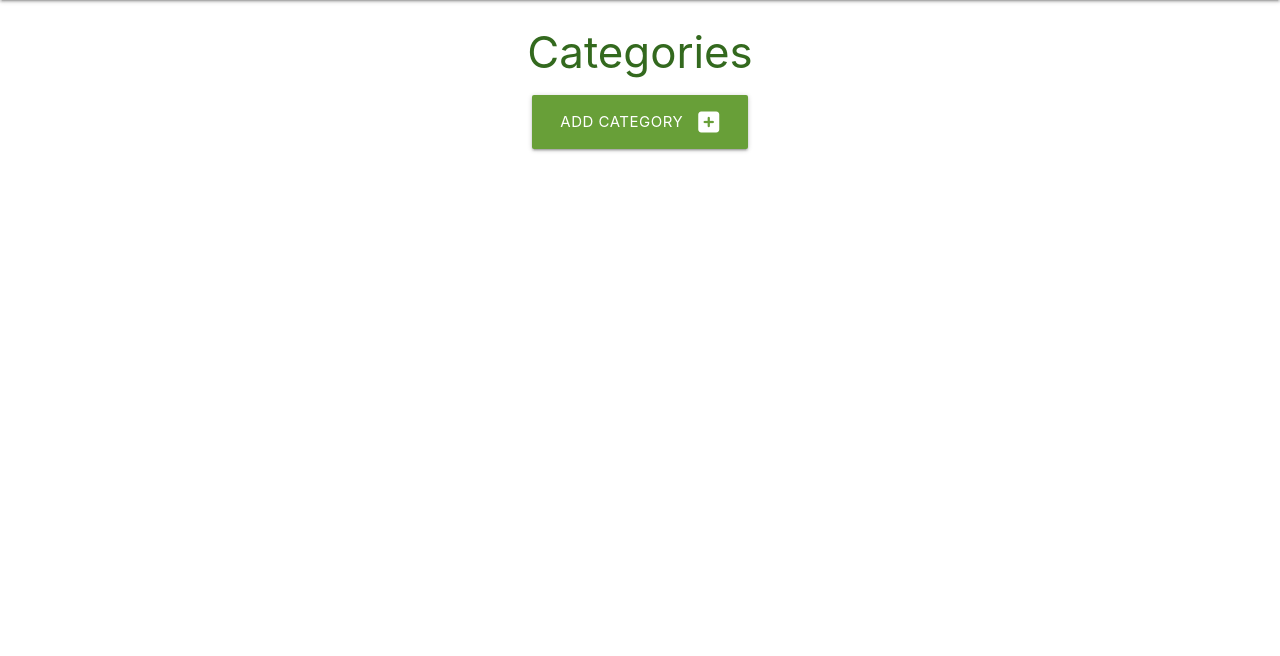
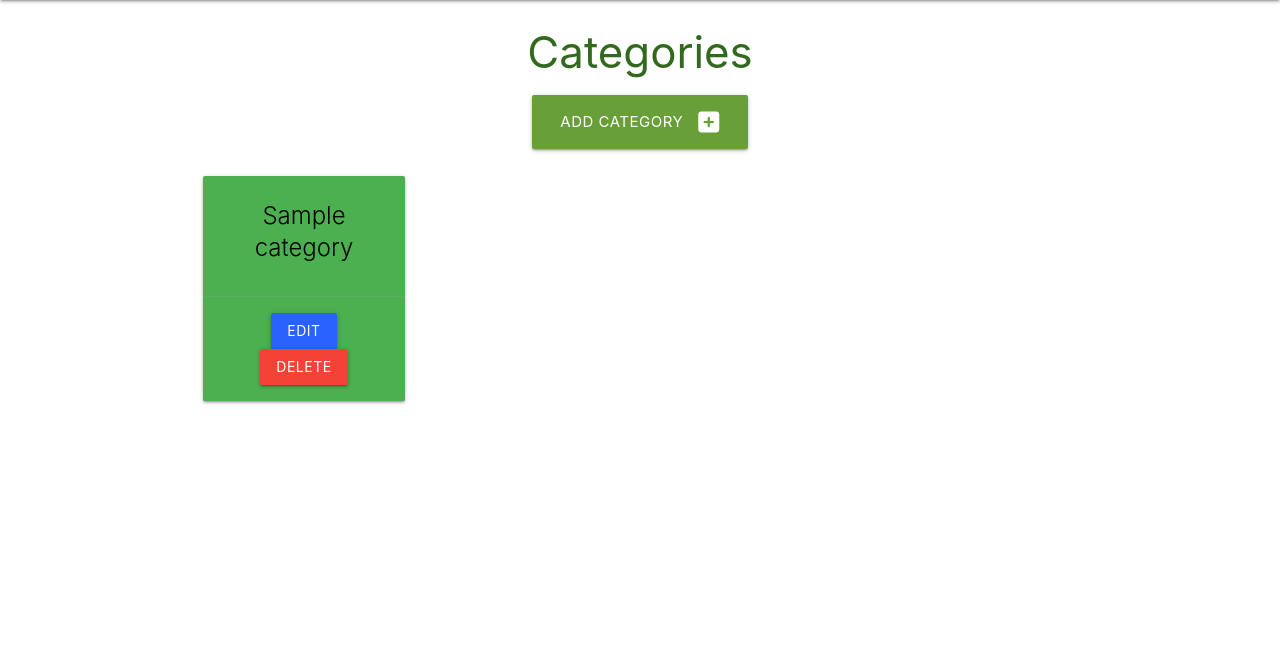
Before and after one commit to PJDEVEX/flask-sqlalchemy-taks-manager, a Flask app: page /categories in a window 1280 px wide. Shown: the part 64-720 px from the top of the page. Run offline with Flask 3, Linux system fonts and the light colour scheme; tables that the repository leaves empty hold one stand-in row (values such as "Sample post").

Commit message:
Create view categories

```diff
--- a/taskmanager/routes.py
+++ b/taskmanager/routes.py
@@ -10,7 +10,8 @@ def home():
 
 @app.route("/categories")
 def categories():
-    return render_template("categories.html")
+    categories = list(Category.query.order_by(Category.category_name).all())
+    return render_template("categories.html", categories=categories)
 
 
 @app.route("/add_category", methods=["GET", "POST"])
--- a/taskmanager/templates/categories.html
+++ b/taskmanager/templates/categories.html
@@ -11,4 +11,20 @@
     </div>
 </div>
 
+<div class="row">
+    {% for category in categories %}
+    <div class="col s12 m6 l3">
+      <div class="card green center-align darken-13">
+        <div class="card-content black-text">
+          <span class="card-title">{{ category.category_name }}</span>
+        </div>
+        <div class="card-action">
+          <a href="#" class="btn blue accent-4">Edit</a>
+          <a href="#" class="btn red">Delete</a>
+        </div>
+      </div>
+    </div>
+    {% endfor %}
+  </div>
+
 {% endblock %}
```
